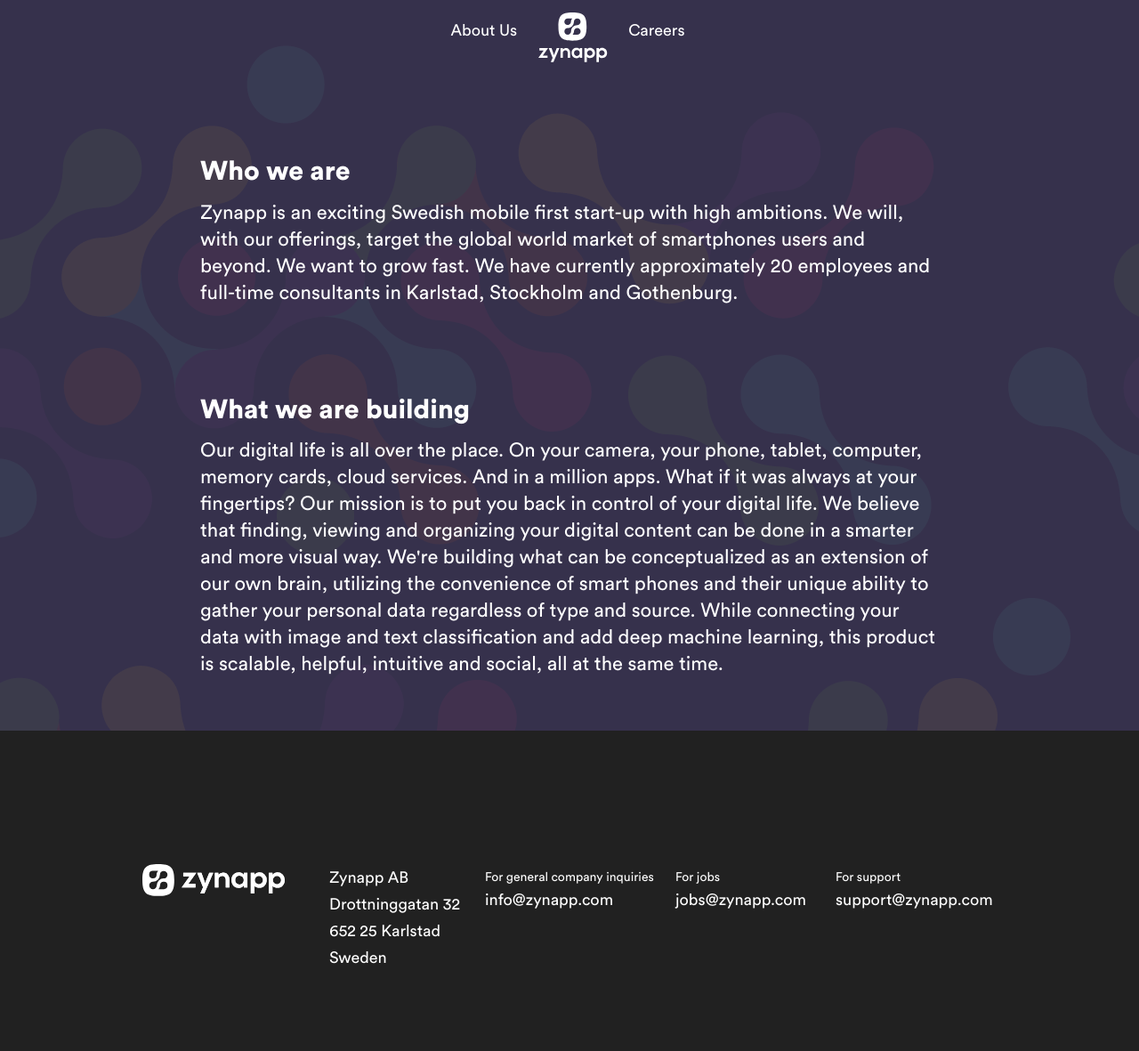
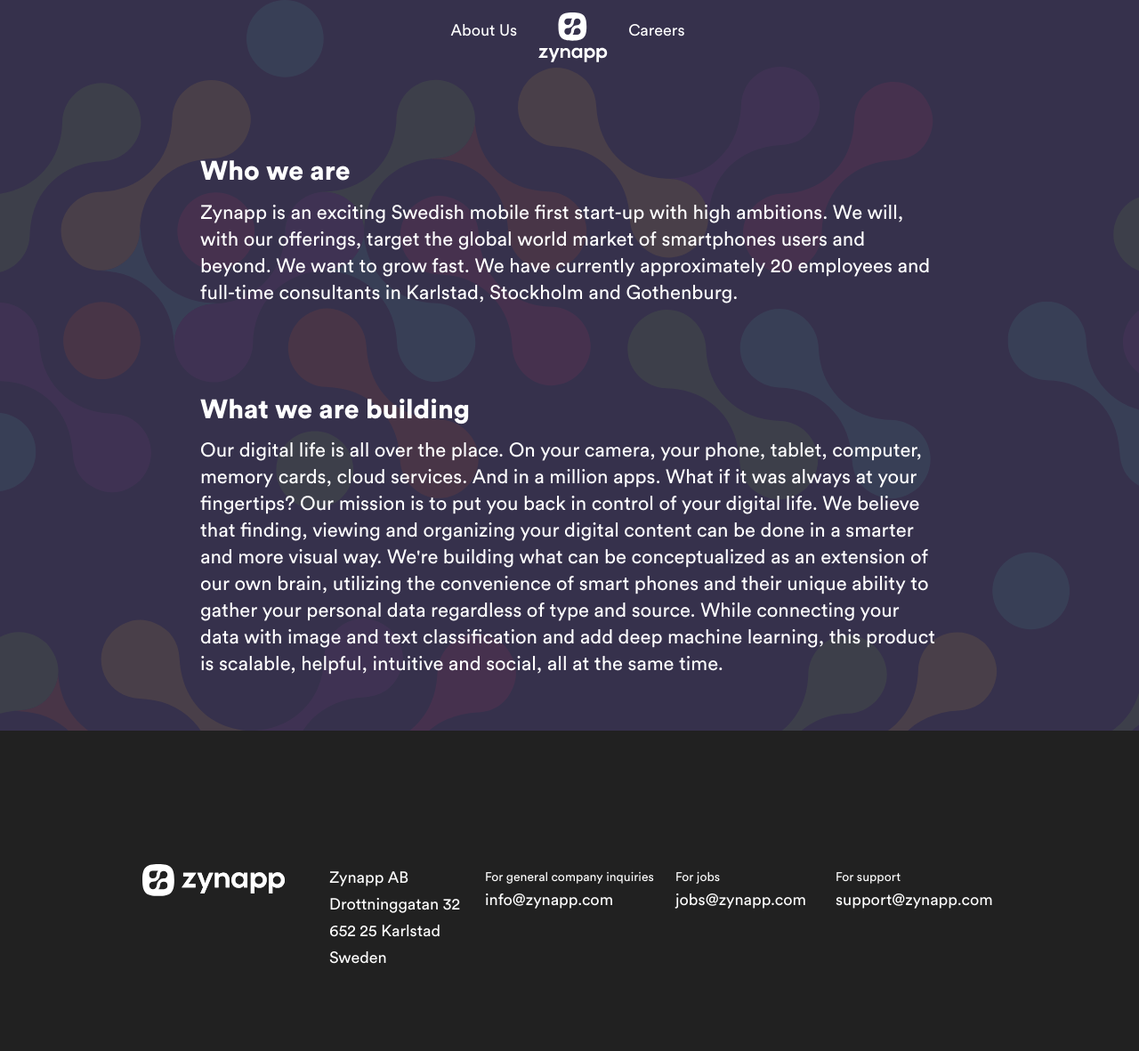
Before and after one commit to kristoffernolgren/zynapp, a Jekyll site: the page built from about_us.html, in a window 1280 px wide. Shown: the whole page at 89% size. Built offline with Jekyll 4.4.1, drawn with Linux system fonts in a browser that asks for light colours.

Commit message:
background.

```diff
--- a/assets/sass/base/_root.scss
+++ b/assets/sass/base/_root.scss
@@ -5,7 +5,7 @@
 	background: url(/assets/images/bg.svg);
 }
 .body__about{
-	background: url(/assets/images/darkbg.png);
+	background-color: #36314C;
 	color: white;
 	path, polygon {
 		fill: white
```
Also changed, not shown: assets/images/darkbg.png (deleted).
